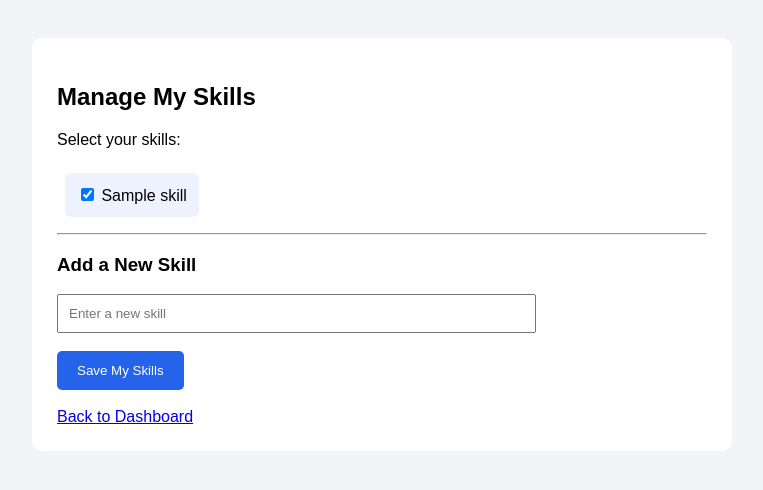
After one commit to himanshii017/Placement-Portal, a PHP site: page /recommend-from-database/student/manage_skills.php in a window 1280 px wide. The commit adds this page. Shown: the top 490 px of the page, without its empty margins (258-1021 px from the left). Run offline with PHP 8.4, Linux system fonts and the light colour scheme; the visitor is signed in with stand-in values (Sample User, id 1); tables that the repository leaves empty or names only in its code hold one stand-in row (values such as "Sample post").

Commit message:
Updated Placement Portal code

```diff
--- /dev/null
+++ b/student/manage_skills.php
@@ -0,0 +1,203 @@
+<?php
+session_start();
+
+require_once "../config/database.php";
+
+// Check student login
+if (!isset($_SESSION["user_id"]) || $_SESSION["role"] !== "student") {
+    header("Location: ../auth/login.php");
+    exit();
+}
+
+$user_id = $_SESSION["user_id"];
+
+// Find student ID
+$stmt = $conn->prepare(
+    "SELECT student_id FROM students WHERE user_id = ?"
+);
+$stmt->execute([$user_id]);
+$student = $stmt->fetch();
+
+if (!$student) {
+    die("Student profile not found.");
+}
+
+$student_id = $student["student_id"];
+$message = "";
+
+// Save selected skills
+if ($_SERVER["REQUEST_METHOD"] === "POST") {
+
+    $selected_skills = $_POST["skills"] ?? [];
+    $new_skill = trim($_POST["new_skill"] ?? "");
+
+    try {
+        $conn->beginTransaction();
+
+        // Add a new skill if entered
+        if ($new_skill !== "") {
+
+            $stmt = $conn->prepare(
+                "INSERT IGNORE INTO skills (skill_name) VALUES (?)"
+            );
+            $stmt->execute([$new_skill]);
+
+            // Get skill ID
+            $stmt = $conn->prepare(
+                "SELECT skill_id FROM skills WHERE skill_name = ?"
+            );
+            $stmt->execute([$new_skill]);
+
+            $new_skill_id = $stmt->fetchColumn();
+
+            if ($new_skill_id) {
+                $selected_skills[] = $new_skill_id;
+            }
+        }
+
+        // Remove previous selections
+        $stmt = $conn->prepare(
+            "DELETE FROM student_skills WHERE student_id = ?"
+        );
+        $stmt->execute([$student_id]);
+
+        // Save selected skills
+        $insert = $conn->prepare(
+            "INSERT INTO student_skills (student_id, skill_id)
+             VALUES (?, ?)"
+        );
+
+        foreach (array_unique($selected_skills) as $skill_id) {
+            $skill_id = filter_var($skill_id, FILTER_VALIDATE_INT);
+
+            if ($skill_id) {
+                $insert->execute([$student_id, $skill_id]);
+            }
+        }
+
+        $conn->commit();
+        $message = "Skills updated successfully!";
+
+    } catch (Exception $e) {
+        $conn->rollBack();
+        $message = "Error updating skills.";
+    }
+}
+
+// Get all available skills
+$stmt = $conn->query(
+    "SELECT * FROM skills ORDER BY skill_name"
+);
+$all_skills = $stmt->fetchAll();
+
+// Get student's selected skills
+$stmt = $conn->prepare(
+    "SELECT skill_id FROM student_skills WHERE student_id = ?"
+);
+$stmt->execute([$student_id]);
+
+$selected_ids = $stmt->fetchAll(PDO::FETCH_COLUMN);
+?>
+
+<!DOCTYPE html>
+<html>
+<head>
+    <title>Manage Skills</title>
+    <style>
+        body {
+            font-family: Arial, sans-serif;
+            background: #f2f4f8;
+            padding: 30px;
+        }
+
+        .container {
+            background: white;
+            max-width: 650px;
+            margin: auto;
+            padding: 25px;
+            border-radius: 10px;
+        }
+
+        .skill {
+            display: inline-block;
+            background: #eef2ff;
+            padding: 12px;
+            margin: 8px;
+            border-radius: 6px;
+        }
+
+        button {
+            background: #2563eb;
+            color: white;
+            border: none;
+            padding: 12px 20px;
+            cursor: pointer;
+            border-radius: 5px;
+        }
+
+        input[type="text"] {
+            padding: 10px;
+            width: 70%;
+        }
+
+        .message {
+            color: green;
+            font-weight: bold;
+        }
+    </style>
+</head>
+
+<body>
+
+<div class="container">
+
+    <h2>Manage My Skills</h2>
+
+    <p>Select your skills:</p>
+
+    <?php if ($message): ?>
+        <p class="message">
+            <?php echo htmlspecialchars($message); ?>
+        </p>
+    <?php endif; ?>
+
+    <form method="POST">
+
+        <?php foreach ($all_skills as $skill): ?>
+
+            <label class="skill">
+                <input type="checkbox"
+                    name="skills[]"
+                    value="<?php echo $skill["skill_id"]; ?>"
+                    <?php echo in_array(
+                        $skill["skill_id"],
+                        $selected_ids
+                    ) ? "checked" : ""; ?>>
+
+                <?php echo htmlspecialchars($skill["skill_name"]); ?>
+            </label>
+
+        <?php endforeach; ?>
+
+        <hr>
+
+        <h3>Add a New Skill</h3>
+
+        <input type="text"
+               name="new_skill"
+               placeholder="Enter a new skill">
+
+        <br><br>
+
+        <button type="submit">Save My Skills</button>
+
+    </form>
+
+    <br>
+
+    <a href="dashboard.php">Back to Dashboard</a>
+
+</div>
+
+</body>
+</html>
```
Also changed, not shown: student/dashboard.php (+24 -1 lines).
